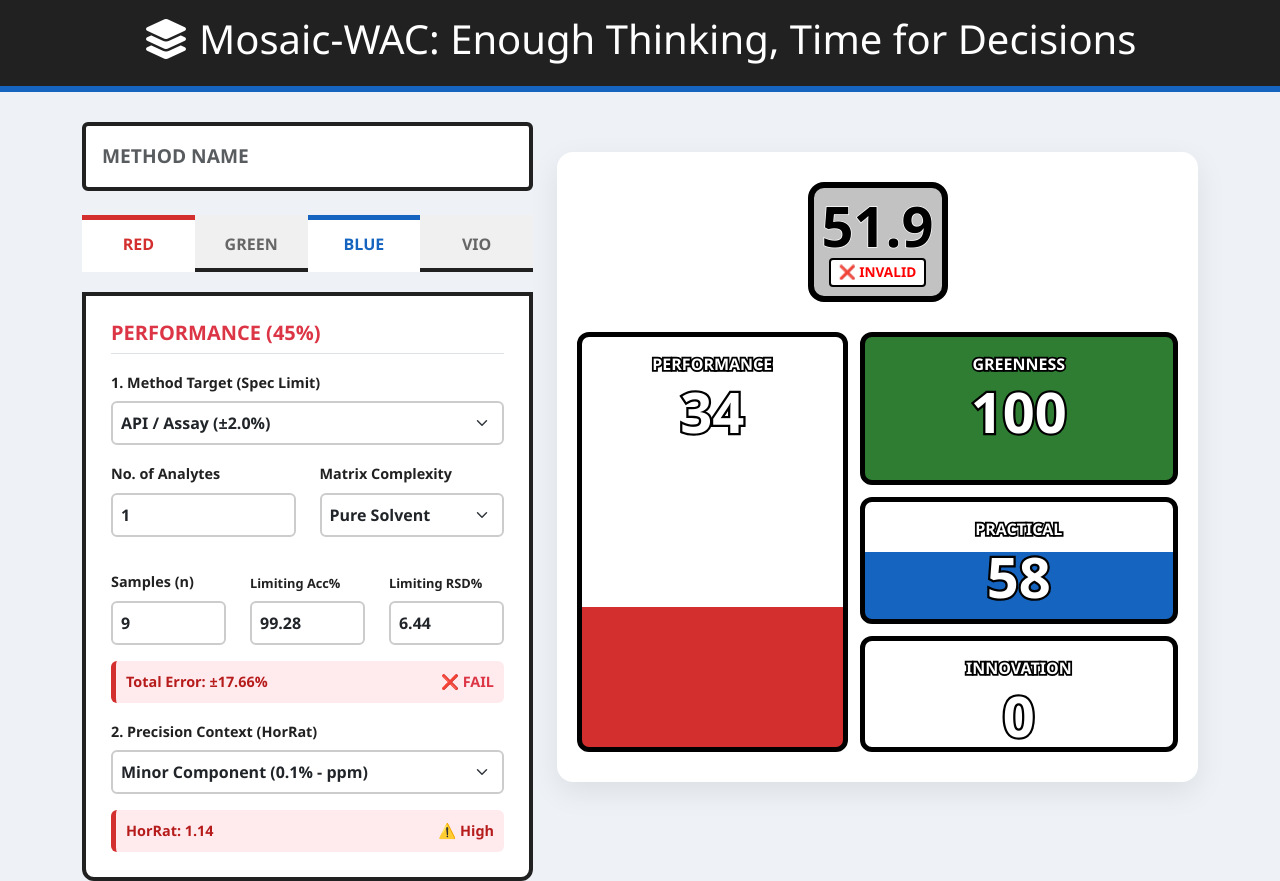
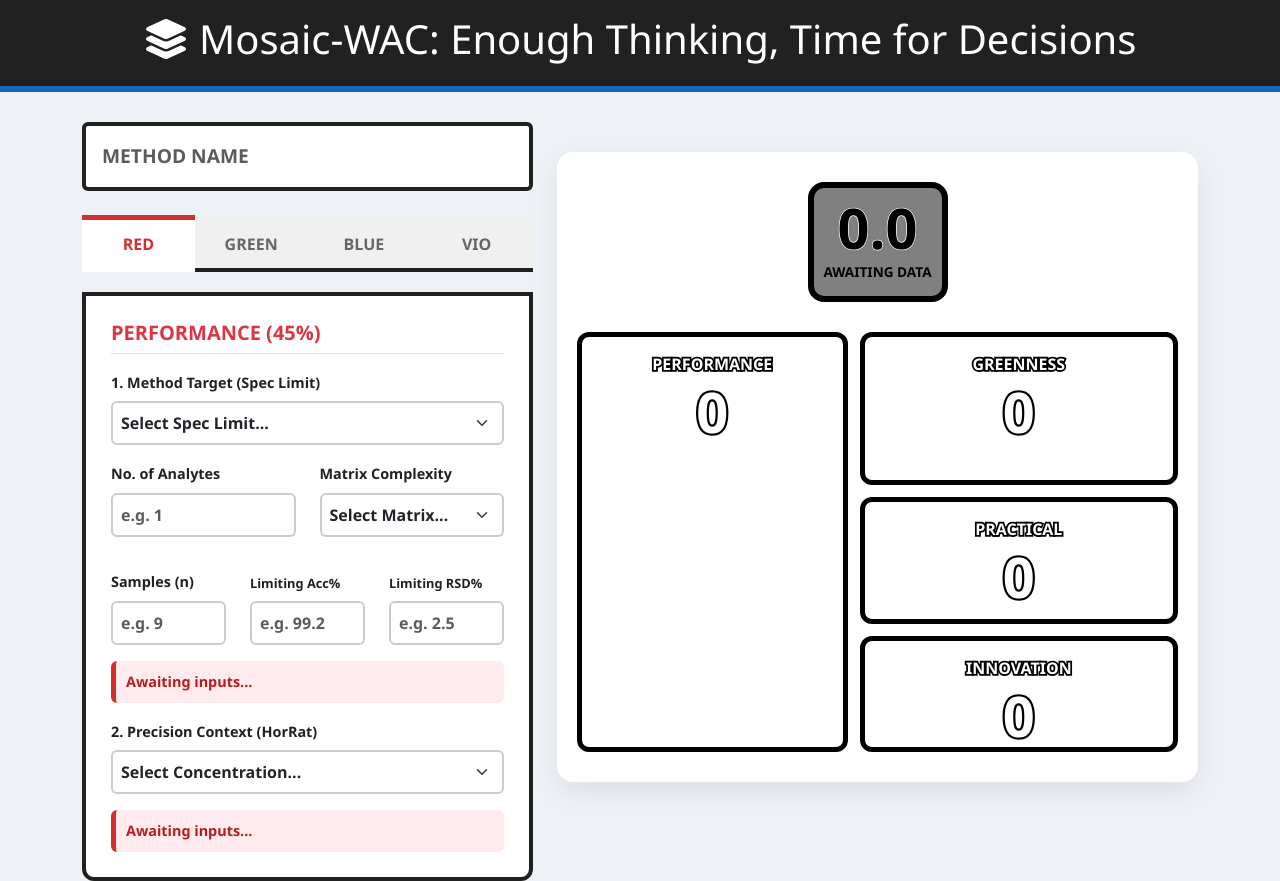
Before and after one commit to ahmedahmed122/Mosaic-WAC-tool, a plain HTML site: page Mosaic-WAC v.2.html in a window 1280 px wide. Shown: the top 881 px of the page. Drawn offline with nearby package versions, Linux system fonts and the light colour scheme.

Commit message:
Update and rename Mosaic-WAC v.1.html to Mosaic-WAC v.2.html

```diff
--- a/Mosaic-WAC v.1.html
+++ b/Mosaic-WAC v.2.html
@@ -38,7 +38,7 @@
         /* --- INDEX SQUARE (Grey Scale) --- */
         .index-square {
             position: relative;
-            width: 140px; height: 120px; /* slightly taller to fit the badge */
+            width: 140px; height: 120px;
             background: #808080;
             border: 6px solid black;
             border-radius: 16px;
@@ -125,7 +125,7 @@
             <div class="custom-tabs">
                 <button class="tab-btn active" onclick="switchTab('red')" data-target="red">Red</button>
                 <button class="tab-btn" onclick="switchTab('green')" data-target="green">Green</button>
-                <button class="tab-btn active" onclick="switchTab('blue')" data-target="blue">Blue</button>
+                <button class="tab-btn" onclick="switchTab('blue')" data-target="blue">Blue</button>
                 <button class="tab-btn" onclick="switchTab('violet')" data-target="violet">Vio</button>
             </div>
 
@@ -135,6 +135,7 @@
                 <div class="mb-3">
                     <label class="form-label">1. Method Target (Spec Limit)</label>
                     <select id="r_spec" class="form-select trigger p-2">
+                        <option value="" disabled selected>Select Spec Limit...</option>
                         <option value="2.0">API / Assay (±2.0%)</option>
                         <option value="5.0">Finished Product (±5.0%)</option>
                         <option value="10.0">Related Substances (±10.0%)</option>
@@ -145,11 +146,12 @@
                 <div class="row mb-3">
                     <div class="col-6">
                         <label class="form-label">No. of Analytes</label>
-                        <input type="number" id="r_analytes" class="form-control trigger p-2" value="1" min="1">
+                        <input type="number" id="r_analytes" class="form-control trigger p-2" placeholder="e.g. 1" min="1">
                     </div>
                     <div class="col-6">
                         <label class="form-label">Matrix Complexity</label>
                         <select id="r_matrix" class="form-select trigger p-2">
+                            <option value="" disabled selected>Select Matrix...</option>
                             <option value="10">Pure Solvent</option>
                             <option value="40">Tablet / Powder</option>
                             <option value="70">Cream / Suspension</option>
@@ -161,29 +163,30 @@
                 <div class="row mb-3">
                     <div class="col-4">
                         <label class="form-label input-label-fix">Samples (n)</label>
-                        <input type="number" id="r_n" class="form-control trigger p-2" value="9" min="3">
+                        <input type="number" id="r_n" class="form-control trigger p-2" placeholder="e.g. 9" min="3">
                     </div>
                     <div class="col-4">
                         <label class="form-label input-label-fix" style="font-size:0.8rem">Limiting Acc%</label>
-                        <input type="number" id="r_rec" class="form-control trigger p-2" value="99.28">
+                        <input type="number" id="r_rec" class="form-control trigger p-2" placeholder="e.g. 99.2">
                     </div>
                     <div class="col-4">
                         <label class="form-label input-label-fix" style="font-size:0.8rem">Limiting RSD%</label>
-                        <input type="number" id="r_rsd" class="form-control trigger p-2" value="6.44">
+                        <input type="number" id="r_rsd" class="form-control trigger p-2" placeholder="e.g. 2.5">
                     </div>
                 </div>
 
-                <div id="r_ti_res" class="result-box res-red mb-3">Calculating...</div>
+                <div id="r_ti_res" class="result-box res-red mb-3">Awaiting Inputs...</div>
 
                 <div class="mb-3">
                     <label class="form-label">2. Precision Context (HorRat)</label>
                     <select id="r_conc" class="form-select trigger p-2">
+                        <option value="" disabled selected>Select Concentration...</option>
                         <option value="1">Major Component (100% - 1%)</option>
-                        <option value="0.001" selected>Minor Component (0.1% - ppm)</option>
+                        <option value="0.001">Minor Component (0.1% - ppm)</option>
                         <option value="0.000001">Trace / Residue (ppb)</option>
                     </select>
                 </div>
-                <div id="r_hor_res" class="result-box res-red">Calculating...</div>
+                <div id="r_hor_res" class="result-box res-red">Awaiting Inputs...</div>
             </div>
 
             <div id="green" class="tab-content">
@@ -206,7 +209,7 @@
                 </div>
                 <div id="solid-container" style="max-height: 250px; overflow-y: auto; padding-right: 5px;"></div>
 
-                <div class="result-box res-green mt-3" id="chem_summary">Calculating...</div>
+                <div class="result-box res-green mt-3" id="chem_summary">Awaiting Inputs...</div>
             </div>
 
             <div id="blue" class="tab-content">
@@ -214,6 +217,7 @@
                 <div class="mb-3">
                     <label class="form-label">1. Instrument Type</label>
                     <select id="b_inst" class="form-select trigger p-2">
+                        <option value="" disabled selected>Select Instrument...</option>
                         <option value="5">UV-Vis / Colorimeter</option>
                         <option value="5">Voltammetry / Potentiometry</option>
                         <option value="15">HPLC</option>
@@ -223,26 +227,27 @@
                     </select>
                 </div>
                 <div class="row mb-3">
-                    <div class="col-6"><label class="form-label">Run Time (min)</label><input type="number" id="b_time" class="form-control trigger p-2" value="60"></div>
-                    <div class="col-6"><label class="form-label">Prep Time (min)</label><input type="number" id="b_prep_time" class="form-control trigger p-2" value="10"></div>
+                    <div class="col-6"><label class="form-label">Run Time (min)</label><input type="number" id="b_time" class="form-control trigger p-2" placeholder="e.g. 15"></div>
+                    <div class="col-6"><label class="form-label">Prep Time (min)</label><input type="number" id="b_prep_time" class="form-control trigger p-2" placeholder="e.g. 10"></div>
                 </div>
 
                 <div class="mb-3">
                     <label class="form-label">Consumables / Amortized Parts ($)</label>
-                    <input type="number" id="b_consumables" class="form-control trigger p-2" placeholder="e.g. Column fraction or SPE price" value="0">
+                    <input type="number" id="b_consumables" class="form-control trigger p-2" placeholder="e.g. Column fraction or SPE price">
                     <small class="text-muted">Cost per run for columns, cartridges, strips, filters.</small>
                 </div>
 
                 <div class="mb-3">
                     <label class="form-label">2. Sample Preparation</label>
                     <select id="b_prep_type" class="form-select trigger p-2">
+                        <option value="" disabled selected>Select Prep Type...</option>
                         <option value="100">Direct / Dilute</option>
                         <option value="80">Filtration / Centrifuge</option>
                         <option value="50">Extraction (SPE/LLE)</option>
                         <option value="20">Derivatization / Evaporation</option>
                     </select>
                 </div>
-                <div class="result-box res-blue" id="cost_summary">Calculating...</div>
+                <div class="result-box res-blue" id="cost_summary">Awaiting Inputs...</div>
             </div>
 
             <div id="violet" class="tab-content">
@@ -260,7 +265,7 @@
             <div id="visualizer-wrapper">
                 <div class="index-square" id="index-sq">
                     <span class="index-val" id="disp-total">0.0</span>
-                    <span id="validity-badge" class="validity-badge"></span>
+                    <span id="validity-badge" class="validity-badge">AWAITING DATA</span>
                 </div>
                 <div class="mosaic-container" id="visualizer-area">
                     <div class="wac-box box-left" id="vis-red"><span class="m-label">PERFORMANCE</span><span class="m-score" id="disp-red">0</span></div>
@@ -277,56 +282,23 @@
 
 <script>
     const solventDB = [
-        {name: "Water", hz: 0, price: 5},
-        {name: "Ethanol", hz: 1.0, price: 55},
-        {name: "1-Propanol", hz: 1.5, price: 60},
-        {name: "2-Propanol (IPA)", hz: 1.5, price: 45},
-        {name: "Acetone", hz: 1.2, price: 40},
-        {name: "Ethyl Acetate", hz: 1.5, price: 50},
-        {name: "Butyl Acetate", hz: 1.8, price: 55},
-        {name: "Anisole", hz: 2.0, price: 90},
-        {name: "Propylene Carbonate", hz: 1.5, price: 65},
-        {name: "Ethyl Lactate", hz: 1.5, price: 70},
-        {name: "Acetic Acid", hz: 2.0, price: 60},
-        {name: "Formic Acid", hz: 2.5, price: 80},
-        {name: "Glycerol", hz: 1.0, price: 40},
-        {name: "Dimethyl Carbonate", hz: 2.0, price: 65},
-        {name: "Methyl Ethyl Ketone (MEK)", hz: 3.0, price: 55},
-        {name: "Isobutanol", hz: 3.0, price: 60},
-        {name: "Methanol", hz: 3.5, price: 40},
-        {name: "Acetonitrile", hz: 4.5, price: 90},
-        {name: "Cyclohexane", hz: 4.0, price: 70},
-        {name: "Methylcyclohexane", hz: 4.0, price: 75},
-        {name: "Heptane", hz: 4.5, price: 90},
-        {name: "Methyl tert-butyl ether (MTBE)", hz: 4.0, price: 65},
-        {name: "Dimethyl Sulfoxide (DMSO)", hz: 3.0, price: 120},
-        {name: "2-Methyltetrahydrofuran (2-MeTHF)", hz: 3.5, price: 150},
-        {name: "p-Xylene", hz: 4.0, price: 60},
-        {name: "Isoamyl Alcohol", hz: 3.5, price: 70},
-        {name: "Benzyl Alcohol", hz: 3.0, price: 85},
-        {name: "Tetralin", hz: 4.5, price: 80},
-        {name: "Toluene", hz: 7.0, price: 50},
-        {name: "Xylene (mix)", hz: 7.0, price: 55},
-        {name: "Tetrahydrofuran (THF)", hz: 7.0, price: 100},
-        {name: "Pentane", hz: 6.5, price: 110},
-        {name: "Dichloromethane (DCM)", hz: 8.5, price: 50},
-        {name: "Diethyl Ether", hz: 7.5, price: 90},
-        {name: "Diisopropyl Ether", hz: 7.5, price: 100},
-        {name: "1,4-Dioxane", hz: 8.0, price: 120},
-        {name: "Dimethylformamide (DMF)", hz: 8.5, price: 85},
-        {name: "N-Methyl-2-pyrrolidone (NMP)", hz: 8.5, price: 95},
-        {name: "Pyridine", hz: 8.0, price: 180},
-        {name: "Triethylamine (TEA)", hz: 6.0, price: 120},
-        {name: "Chlorobenzene", hz: 7.5, price: 80},
-        {name: "Trifluoroacetic Acid (TFA)", hz: 7.0, price: 300},
-        {name: "Benzene", hz: 10.0, price: 150},
-        {name: "Chloroform", hz: 9.5, price: 110},
-        {name: "Carbon Tetrachloride", hz: 10.0, price: 200},
-        {name: "Hexane", hz: 8.5, price: 80},
-        {name: "1,2-Dichloroethane", hz: 10.0, price: 100},
-        {name: "Carbon Disulfide", hz: 10.0, price: 140},
-        {name: "Trichloroethylene", hz: 10.0, price: 120},
-        {name: "Nitrobenzene", hz: 9.0, price: 110}
+        {name: "Water", hz: 0, price: 5}, {name: "Ethanol", hz: 1.0, price: 55}, {name: "1-Propanol", hz: 1.5, price: 60},
+        {name: "2-Propanol (IPA)", hz: 1.5, price: 45}, {name: "Acetone", hz: 1.2, price: 40}, {name: "Ethyl Acetate", hz: 1.5, price: 50},
+        {name: "Butyl Acetate", hz: 1.8, price: 55}, {name: "Anisole", hz: 2.0, price: 90}, {name: "Propylene Carbonate", hz: 1.5, price: 65},
+        {name: "Ethyl Lactate", hz: 1.5, price: 70}, {name: "Acetic Acid", hz: 2.0, price: 60}, {name: "Formic Acid", hz: 2.5, price: 80},
+        {name: "Glycerol", hz: 1.0, price: 40}, {name: "Dimethyl Carbonate", hz: 2.0, price: 65}, {name: "Methyl Ethyl Ketone (MEK)", hz: 3.0, price: 55},
+        {name: "Isobutanol", hz: 3.0, price: 60}, {name: "Methanol", hz: 3.5, price: 40}, {name: "Acetonitrile", hz: 4.5, price: 90},
+        {name: "Cyclohexane", hz: 4.0, price: 70}, {name: "Methylcyclohexane", hz: 4.0, price: 75}, {name: "Heptane", hz: 4.5, price: 90},
+        {name: "Methyl tert-butyl ether (MTBE)", hz: 4.0, price: 65}, {name: "Dimethyl Sulfoxide (DMSO)", hz: 3.0, price: 120},
+        {name: "2-Methyltetrahydrofuran (2-MeTHF)", hz: 3.5, price: 150}, {name: "p-Xylene", hz: 4.0, price: 60}, {name: "Isoamyl Alcohol", hz: 3.5, price: 70},
+        {name: "Benzyl Alcohol", hz: 3.0, price: 85}, {name: "Tetralin", hz: 4.5, price: 80}, {name: "Toluene", hz: 7.0, price: 50},
+        {name: "Xylene (mix)", hz: 7.0, price: 55}, {name: "Tetrahydrofuran (THF)", hz: 7.0, price: 100}, {name: "Pentane", hz: 6.5, price: 110},
+        {name: "Dichloromethane (DCM)", hz: 8.5, price: 50}, {name: "Diethyl Ether", hz: 7.5, price: 90}, {name: "Diisopropyl Ether", hz: 7.5, price: 100},
+        {name: "1,4-Dioxane", hz: 8.0, price: 120}, {name: "Dimethylformamide (DMF)", hz: 8.5, price: 85}, {name: "N-Methyl-2-pyrrolidone (NMP)", hz: 8.5, price: 95},
+        {name: "Pyridine", hz: 8.0, price: 180}, {name: "Triethylamine (TEA)", hz: 6.0, price: 120}, {name: "Chlorobenzene", hz: 7.5, price: 80},
+        {name: "Trifluoroacetic Acid (TFA)", hz: 7.0, price: 300}, {name: "Benzene", hz: 10.0, price: 150}, {name: "Chloroform", hz: 9.5, price: 110},
+        {name: "Carbon Tetrachloride", hz: 10.0, price: 200}, {name: "Hexane", hz: 8.5, price: 80}, {name: "1,2-Dichloroethane", hz: 10.0, price: 100},
+        {name: "Carbon Disulfide", hz: 10.0, price: 140}, {name: "Trichloroethylene", hz: 10.0, price: 120}, {name: "Nitrobenzene", hz: 9.0, price: 110}
     ];
 
     function getKFactor(n) {
@@ -346,7 +318,7 @@
             container.innerHTML += `
             <div class="row mb-2">
                 <div class="col-7"><input class="form-control sol-input trigger" list="solvent-list" placeholder="Solvent ${i+1}..."></div>
-                <div class="col-5"><div class="input-group"><input type="number" class="form-control vol-input trigger" placeholder="0"><span class="input-group-text">mL</span></div></div>
+                <div class="col-5"><div class="input-group"><input type="number" class="form-control vol-input trigger" placeholder="mL"><span class="input-group-text">mL</span></div></div>
             </div>`;
         }
 
@@ -380,15 +352,20 @@
         document.querySelector(`.tab-btn[data-target="${t}"]`).classList.add('active');
     }
 
-    let globalValidityStatus = "VALID"; // to use in PDF generation
+    let globalValidityStatus = "AWAITING DATA";
 
     function calculate() {
         // --- RED ---
+        let r = 0;
         let spec = parseFloat(document.getElementById('r_spec').value);
-        let rec = parseFloat(document.getElementById('r_rec').value) || 100;
-        let rsd = parseFloat(document.getElementById('r_rsd').value) || 0;
-        let n = parseInt(document.getElementById('r_n').value) || 9;
+        let rec = parseFloat(document.getElementById('r_rec').value);
+        let rsd = parseFloat(document.getElementById('r_rsd').value);
+        let n = parseInt(document.getElementById('r_n').value);
+        let conc = parseFloat(document.getElementById('r_conc').value);
+        let s_matrix = parseFloat(document.getElementById('r_matrix').value);
+        let numAnalytes = parseInt(document.getElementById('r_analytes').value) || 1;
 
+        if (!isNaN(spec) && !isNaN(rec) && !isNaN(rsd) && !isNaN(n) && !isNaN(conc) && !isNaN(s_matrix)) {
             let k = getKFactor(n);
             let margin = k * rsd;
             let bias = Math.abs(100 - rec);
@@ -397,28 +374,27 @@
             let tiStatus = (ti <= spec) ? "<span class='text-success'>✅ PASS</span>" : "<span class='text-danger'>❌ FAIL</span>";
             document.getElementById('r_ti_res').innerHTML = `<span>Total Error: ±${ti.toFixed(2)}%</span> <span>${tiStatus}</span>`;
 
-        let conc = parseFloat(document.getElementById('r_conc').value);
             let prsd = Math.pow(2, (1 - 0.5 * Math.log10(conc)));
             let horrat = (rsd == 0) ? 0 : rsd / prsd;
             let s_hor = (horrat <= 1) ? 100 : (horrat >= 2 ? 0 : 100 - ((horrat - 1) * 100));
             document.getElementById('r_hor_res').innerHTML = `<span>HorRat: ${horrat.toFixed(2)}</span> <span>${(horrat<=1)?'✅ OK':'⚠️ High'}</span>`;
 
             let s_stats = (s_ti * 0.5) + (s_hor * 0.5);
-        let s_matrix = parseFloat(document.getElementById('r_matrix').value);
-        let numAnalytes = parseInt(document.getElementById('r_analytes').value) || 1;
             let s_multiplex = Math.min(100, 20 * numAnalytes);
-
-        let r = (s_stats * 0.70) + (s_matrix * 0.20) + (s_multiplex * 0.10);
+            r = (s_stats * 0.70) + (s_matrix * 0.20) + (s_multiplex * 0.10);
+        } else {
+            document.getElementById('r_ti_res').innerHTML = `<span>Awaiting inputs...</span>`;
+            document.getElementById('r_hor_res').innerHTML = `<span>Awaiting inputs...</span>`;
+        }
 
         // --- GREEN ---
         let load = 0, totalWaste = 0, chemCost = 0;
-
         let solIns = document.querySelectorAll('.sol-input');
         let volIns = document.querySelectorAll('.vol-input');
         for(let i=0; i<10; i++) {
-            let n = solIns[i].value, v = parseFloat(volIns[i].value) || 0;
-            if(n && v > 0) {
-                let s = solventDB.find(x => x.name === n);
+            let nName = solIns[i].value, v = parseFloat(volIns[i].value) || 0;
+            if(nName && v > 0) {
+                let s = solventDB.find(x => x.name === nName);
                 let h = s ? s.hz : 5; let p = s ? s.price : 0;
                 load += v * h;
                 totalWaste += v;
@@ -430,7 +406,6 @@
         let sMass = document.querySelectorAll('.solid-mass');
         let sHz = document.querySelectorAll('.solid-hz');
         let sCost = document.querySelectorAll('.solid-cost');
-
         for(let i=0; i<10; i++) {
             let m = parseFloat(sMass[i].value) || 0;
             let h = parseFloat(sHz[i].value) || 0;
@@ -442,15 +417,25 @@
             }
         }
 
-        let g = Math.max(0, Math.min(100, 100 * Math.exp(-load/600) - Math.min(20, totalWaste/100)));
+        let g = 0;
+        if (totalWaste > 0 || load > 0) {
+            g = Math.max(0, Math.min(100, 100 * Math.exp(-load/600) - Math.min(20, totalWaste/100)));
             document.getElementById('chem_summary').innerHTML = `<span>Waste: ${totalWaste.toFixed(0)} unit | Haz Load: ${load.toFixed(0)}</span> <span>Score: ${Math.round(g)}</span>`;
+        } else {
+            document.getElementById('chem_summary').innerHTML = `<span>Awaiting inputs...</span>`;
+        }
 
         // --- BLUE ---
+        let b = 0;
         let op = parseFloat(document.getElementById('b_inst').value);
-        let rawTime = (parseFloat(document.getElementById('b_time').value)||0) + (parseFloat(document.getElementById('b_prep_time').value)||0);
+        let b_time = parseFloat(document.getElementById('b_time').value);
+        let b_prep_time = parseFloat(document.getElementById('b_prep_time').value);
+        let s_prep = parseFloat(document.getElementById('b_prep_type').value);
+
+        if (!isNaN(op) && !isNaN(b_time) && !isNaN(b_prep_time) && !isNaN(s_prep)) {
+            let rawTime = b_time + b_prep_time;
             let instCost = (rawTime/60)*op;
             let consumCost = parseFloat(document.getElementById('b_consumables').value) || 0;
-
             let rawTotalCost = instCost + chemCost + consumCost;
 
             let timePerAnalyte = rawTime / numAnalytes;
@@ -458,10 +443,12 @@
 
             let s_cost = Math.max(0, 100 * (1 - (costPerAnalyte / 100)));
             let s_time = Math.max(0, 100 * (1 - (timePerAnalyte / 60)));
-        let s_prep = parseFloat(document.getElementById('b_prep_type').value);
 
-        let b = (s_cost * 0.40) + (s_time * 0.40) + (s_prep * 0.20);
+            b = (s_cost * 0.40) + (s_time * 0.40) + (s_prep * 0.20);
             document.getElementById('cost_summary').innerHTML = `<span>${timePerAnalyte.toFixed(1)} min | $${costPerAnalyte.toFixed(2)} /analyte</span> <span>Score: ${Math.round(b)}</span>`;
+        } else {
+            document.getElementById('cost_summary').innerHTML = `<span>Awaiting inputs...</span>`;
+        }
 
         // --- VIOLET ---
         let v = 0;
@@ -481,17 +468,25 @@
         let val = Math.round(128 + (t * 1.27));
         idxSq.style.backgroundColor = `rgb(${val}, ${val}, ${val})`;
 
-        // --- NEW: THE THRESHOLD VALIDATOR ---
         let badge = document.getElementById('validity-badge');
-        if (t < 60) {
+
+        if (r === 0 && g === 0 && b === 0 && v === 0) {
+            badge.innerHTML = "AWAITING DATA";
+            badge.style.backgroundColor = "transparent";
+            badge.style.color = "black";
+            badge.style.border = "none";
+            globalValidityStatus = "AWAITING DATA";
+        } else if (t < 60) {
             badge.innerHTML = "❌ INVALID";
             badge.style.backgroundColor = "white";
             badge.style.color = "red";
+            badge.style.border = "2px solid black";
             globalValidityStatus = "INVALID (Score < 60)";
         } else {
             badge.innerHTML = "✅ VALID";
             badge.style.backgroundColor = "white";
             badge.style.color = "green";
+            badge.style.border = "2px solid black";
             globalValidityStatus = "ANALYTICALLY VALID";
         }
     }
@@ -517,15 +512,16 @@
         pdf.text(`Date: ${new Date().toLocaleDateString()}`, pageWidth-margin, y, {align:'right'});
         y+=10;
 
-        // Print the formal Validity Status
         if(globalValidityStatus.includes("INVALID")) {
             pdf.setTextColor(200, 0, 0);
+        } else if(globalValidityStatus.includes("VALID")) {
+            pdf.setTextColor(0, 150, 0);
         } else {
-            pdf.setTextColor(0, 150, 0);
+            pdf.setTextColor(100, 100, 100);
         }
         pdf.setFont("helvetica", "bold");
         pdf.text(`Method Status: ${globalValidityStatus}`, margin, y);
-        pdf.setTextColor(0); // reset color
+        pdf.setTextColor(0);
         y+=15;
 
         const wrap = document.getElementById('visualizer-wrapper');
@@ -549,9 +545,9 @@
         pdf.text("PERFORMANCE (45%)", margin, y);
         pdf.setTextColor(0); pdf.setFontSize(11); pdf.setFont("helvetica", "normal");
 
-        let acc = document.getElementById('r_rec').value;
-        let rsd = document.getElementById('r_rsd').value;
-        let numA = document.getElementById('r_analytes').value;
+        let acc = document.getElementById('r_rec').value || "N/A";
+        let rsd = document.getElementById('r_rsd').value || "N/A";
+        let numA = document.getElementById('r_analytes').value || "N/A";
         let mat = document.getElementById('r_matrix');
         let matTxt = mat.options[mat.selectedIndex].text;
 
@@ -570,7 +566,6 @@
         pdf.setTextColor(0); pdf.setFontSize(11); pdf.setFont("helvetica", "normal");
         y += 7;
 
-        // Print Liquids
         let hasLiq = false;
         let lSol = document.querySelectorAll('.sol-input');
         let lVol = document.querySelectorAll('.vol-input');
@@ -582,7 +577,6 @@
             }
         }
 
-        // Print Solids
         let hasSolids = false;
         let sNames = document.querySelectorAll('.solid-name');
         let sMass = document.querySelectorAll('.solid-mass');
@@ -611,7 +605,7 @@
         y += 7;
         pdf.text(`Instrument: ${instName}`, margin + 5, y);
         y += 6;
-        let cons = document.getElementById('b_consumables').value;
+        let cons = document.getElementById('b_consumables').value || "0";
         pdf.text(`Consumables: $${cons} | ${costText}`, margin + 5, y);
         y += 6;
         pdf.setFont("helvetica", "bold");
```
Lines whose indentation alone changed are shown as unchanged.
